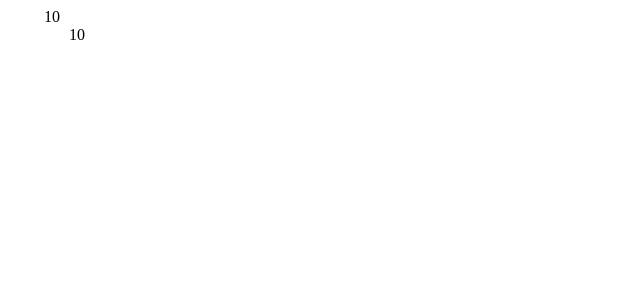
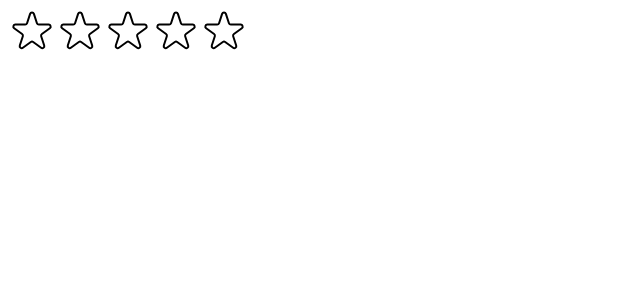
Before and after one commit to himanshukharwar/usePopCorn, a React (Create React App) app: page / in a window 1280 px wide. Shown: the top 300 px of the page, without its empty margins (0-640 px from the left). Built offline with nearby package versions, Linux system fonts and the light colour scheme.

Commit message:
Added stars

```diff
--- a/src/StarRating.js
+++ b/src/StarRating.js
@@ -1,3 +1,5 @@
+import { useState } from "react";
+
 const containerStyle = {
   display: "flex",
   alignItems: "center",
@@ -7,7 +9,6 @@
 const starContainerStyle = {
   display: "flex",
   alignItems: "center",
-  gap: "5px",
 };
 
 const textStyle = {
@@ -16,21 +17,39 @@
 };
 
 export default function StarRating({ maxRating = 5 }) {
+  const [rating, setRating] = useState(0);
+
+  function handleRating(rating) {
+    setRating(rating) ;
+  }
+
   return (
     <div style={containerStyle}>
       <div style={starContainerStyle}>
         {Array.from({ length: maxRating }, (_, i) => (
-          <Star />
+          <Star
+            key={i}
+            onRate={() => handleRating(i + 1)}
+            full={rating >= i + 1}
+          />
         ))}
       </div>
-      <p style={textStyle}>10</p>
+      <p style={textStyle}>{rating || ""}</p>
     </div>
   );
 }
 
-function Star() {
+const starStyle = {
+  width: "48px",
+  height: "48px",
+  display: "block",
+  cursor: "pointer",
+};
+
+function Star({ onRate, full }) {
   return (
-    <span>
+    <span role="button" style={starStyle} onClick={onRate}>
+      {full ? (
         <svg
           xmlns="http://www.w3.org/2000/svg"
           viewBox="0 0 20 20"
@@ -39,6 +58,21 @@
         >
           <path d="M9.049 2.927c.3-.921 1.603-.921 1.902 0l1.07 3.292a1 1 0 00.95.69h3.462c.969 0 1.371 1.24.588 1.81l-2.8 2.034a1 1 0 00-.364 1.118l1.07 3.292c.3.921-.755 1.688-1.54 1.118l-2.8-2.034a1 1 0 00-1.175 0l-2.8 2.034c-.784.57-1.838-.197-1.539-1.118l1.07-3.292a1 1 0 00-.364-1.118L2.98 8.72c-.783-.57-.38-1.81.588-1.81h3.461a1 1 0 00.951-.69l1.07-3.292z" />
         </svg>
+      ) : (
+        <svg
+          xmlns="http://www.w3.org/2000/svg"
+          fill="none"
+          viewBox="0 0 24 24"
+          stroke="#000"
+        >
+          <path
+            strokeLinecap="round"
+            strokeLinejoin="round"
+            strokeWidth="{2}"
+            d="M11.049 2.927c.3-.921 1.603-.921 1.902 0l1.519 4.674a1 1 0 00.95.69h4.915c.969 0 1.371 1.24.588 1.81l-3.976 2.888a1 1 0 00-.363 1.118l1.518 4.674c.3.922-.755 1.688-1.538 1.118l-3.976-2.888a1 1 0 00-1.176 0l-3.976 2.888c-.783.57-1.838-.197-1.538-1.118l1.518-4.674a1 1 0 00-.363-1.118l-3.976-2.888c-.784-.57-.38-1.81.588-1.81h4.914a1 1 0 00.951-.69l1.519-4.674z"
+          />
+        </svg>
+      )}
     </span>
   );
 }
@@ -59,7 +93,19 @@
 
 
 EMPTY STAR
-
+<svg
+          xmlns="http://www.w3.org/2000/svg"
+          fill="none"
+          viewBox="0 0 24 24"
+          stroke={color}
+        >
+          <path
+            strokeLinecap="round"
+            strokeLinejoin="round"
+            strokeWidth="{2}"
+            d="M11.049 2.927c.3-.921 1.603-.921 1.902 0l1.519 4.674a1 1 0 00.95.69h4.915c.969 0 1.371 1.24.588 1.81l-3.976 2.888a1 1 0 00-.363 1.118l1.518 4.674c.3.922-.755 1.688-1.538 1.118l-3.976-2.888a1 1 0 00-1.176 0l-3.976 2.888c-.783.57-1.838-.197-1.538-1.118l1.518-4.674a1 1 0 00-.363-1.118l-3.976-2.888c-.784-.57-.38-1.81.588-1.81h4.914a1 1 0 00.951-.69l1.519-4.674z"
+          />
+        </svg>
 
 
 */
--- a/src/index.js
+++ b/src/index.js
@@ -9,6 +9,5 @@
   <React.StrictMode>
     {/* <App /> */}
     <StarRating maxRating={5}/>
-    <StarRating maxRating={10}/>
   </React.StrictMode>
 );
```
Lines whose indentation alone changed are shown as unchanged.
